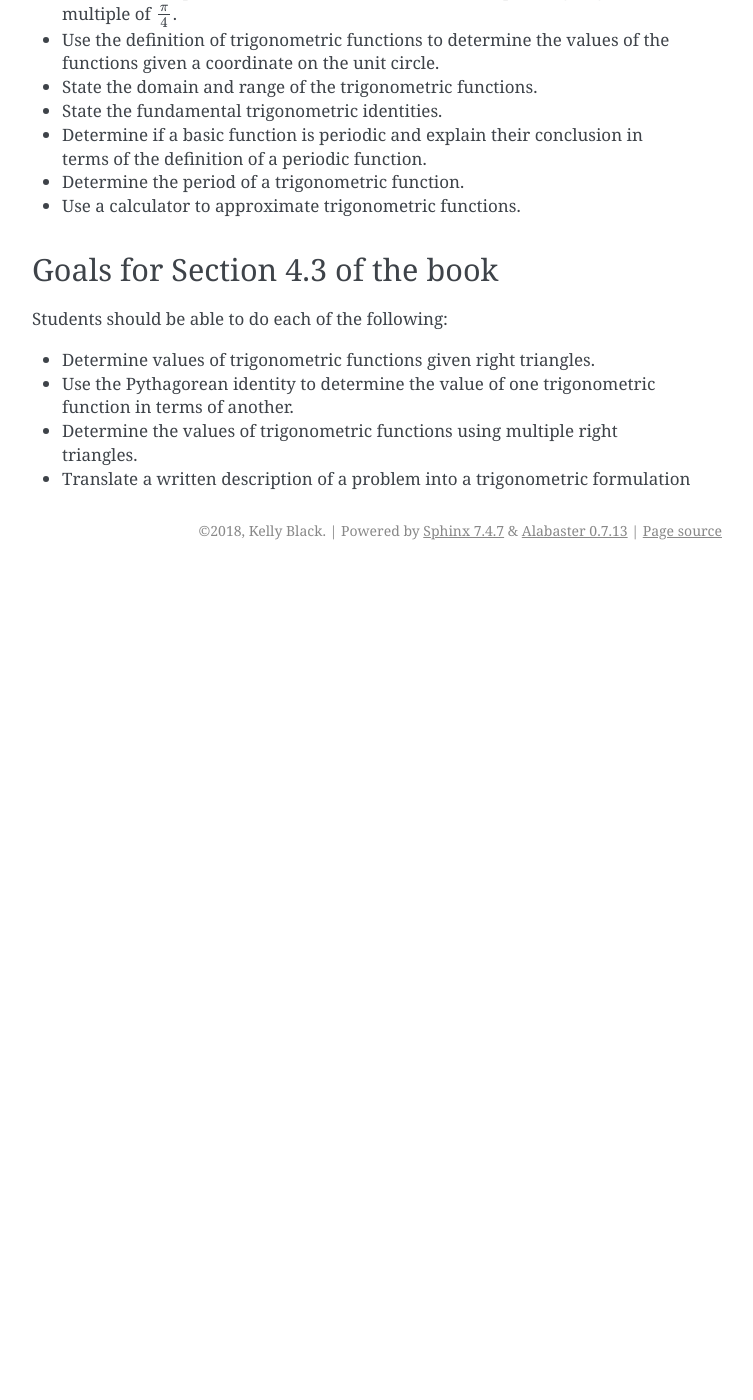
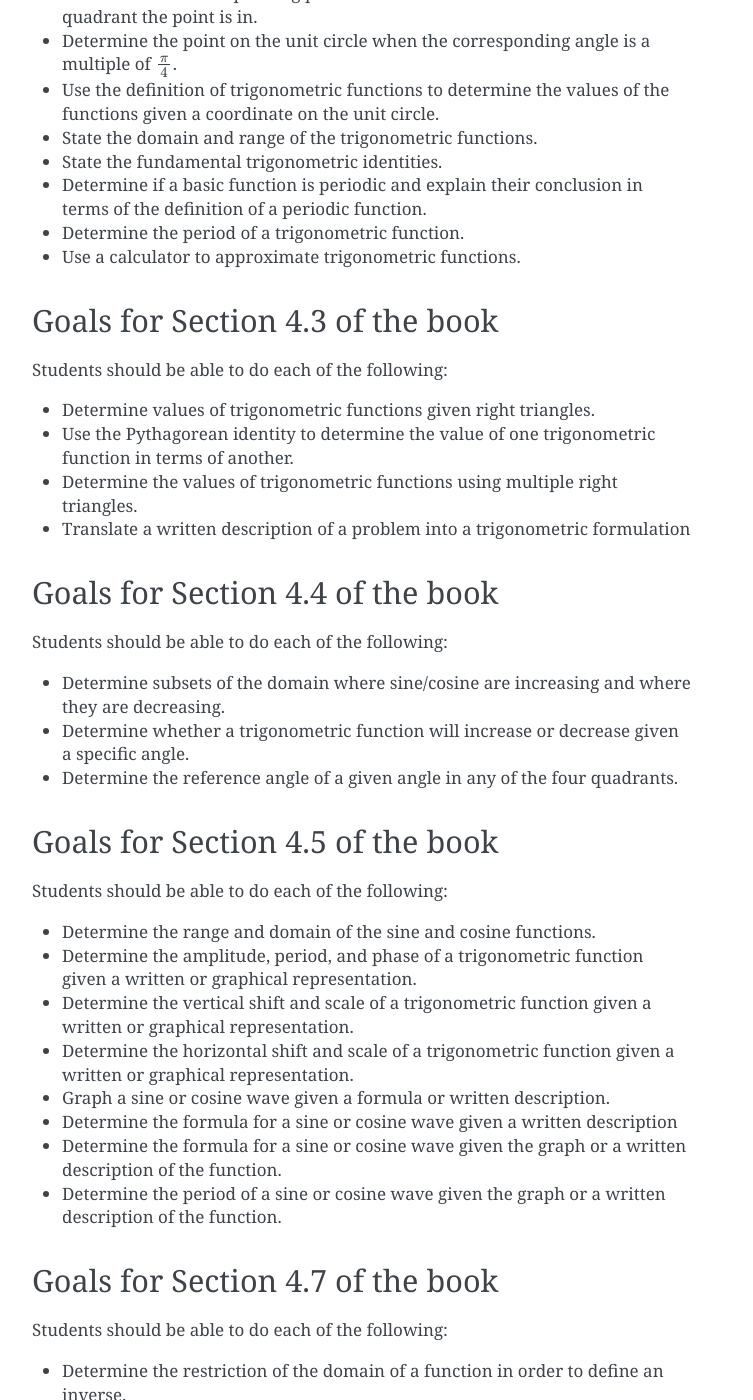
Before and after one commit to KellyBlack/Precalculus, a Sphinx documentation site: the page built from documentation/source/trigonometric.rst, in a window 1280 px wide and 1400 px high, scrolled down 796 px. Shown: the whole window, without its empty margins (388-1141 px from the left). Built offline with Sphinx 7.4.7, drawn with Linux system fonts in a browser that asks for light colours; before the commit the page ends 1366 px from its top, so only the background shows below that; some of the changed text lies outside the part shown.

Commit message:
Made updates to the documentation to include all of the sections included in the book

```diff
--- a/documentation/source/trigonometric.rst
+++ b/documentation/source/trigonometric.rst
@@ -28,6 +28,8 @@ Students should be able to do each of the following:
 
 * Given any two values of a sectors radius, angle, or arc length determine the value of the area of the sector.
 
+* Recognize when a given angle represents more than one complete
+    rotation around a circle.
 
 
 Goals for Section 4.2 of the book
@@ -68,3 +70,87 @@ Students should be able to do each of the following:
 * Determine the values of trigonometric functions using multiple right triangles.
 
 * Translate a written description of a problem into a trigonometric formulation
+
+
+
+Goals for Section 4.4 of the book
+^^^^^^^^^^^^^^^^^^^^^^^^^^^^^^^^^^^^^^^^^^^^^^^^^^
+
+Students should be able to do each of the following:
+
+* Determine subsets of the domain where sine/cosine are increasing and where they are decreasing.
+* Determine whether a trigonometric function will increase or decrease given a specific angle.
+* Determine the reference angle of a given angle in any of the four quadrants.
+
+
+
+Goals for Section 4.5 of the book
+^^^^^^^^^^^^^^^^^^^^^^^^^^^^^^^^^^^^^^^^^^^^^^^^^^
+
+Students should be able to do each of the following:
+
+* Determine the range and domain of the sine and cosine functions.
+* Determine the amplitude, period, and phase of a trigonometric function given a written or graphical representation.
+* Determine the vertical shift and scale of a trigonometric function given a written or graphical representation.
+* Determine the horizontal shift and scale of a trigonometric function given a written or graphical representation.
+* Graph a sine or cosine wave given a formula or written description.
+* Determine the formula for a sine or cosine wave given a written description
+* Determine the formula for a sine or cosine wave given the graph or a written description of the function.
+* Determine the period of a sine or cosine wave given the graph or a written description of the function.
+
+
+
+Goals for Section 4.7 of the book
+^^^^^^^^^^^^^^^^^^^^^^^^^^^^^^^^^^^^^^^^^^^^^^^^^^
+
+Students should be able to do each of the following:
+
+* Determine the restriction of the domain of a function in order
+  to define an inverse.
+* State the canonical domain restrictions for sine, cosine, and
+  tangent functions.
+* Use the definition of the arcsine, arccosine, and the arctangent
+  functions to solve for one value in a trigonometric expression.
+* Sketch the graphs of the arcsine, arccosine, and the
+  arctangent functions.
+* Compose trigonometric and inverse trigonometric functions to
+  transform a trigonometric expression into an equivalent form that
+  allows for direct algebraic manipulation to isolate a value in the
+  domain of a trigonometric function in the original expression.
+* Determine equivalent expressions for the compositions of
+  trigonometric and inverse trigonometric functions so that the
+  results do not include any trigonometric functions.
+
+
+Goals for Section 5.1 of the book
+^^^^^^^^^^^^^^^^^^^^^^^^^^^^^^^^^^^^^^^^^^^^^^^^^^
+
+Students should be able to do each of the following:
+
+* State fundamental identities.
+* State the Pythagorean identitites.
+* Verify that a given expression is true.
+
+  * Using quotient identities
+  * Bringing together expressions using a common denominator.
+  * Factoring expressions.
+  * Using basic properties of trigonometric functions. (E.g.: :math:`\sin(-\theta)=-\sin(\theta)`.)
+
+* Solve for values within expressions that involve logarithms.
+* Transform algebraic expressions by substituting trigonometric
+  functions.
+
+
+Goals for Section 5.2 of the book
+^^^^^^^^^^^^^^^^^^^^^^^^^^^^^^^^^^^^^^^^^^^^^^^^^^
+
+Students should be able to do each of the following:
+
+* Use the sum and difference formulas for the sine function to
+  solve for values within a trigonometric expression.
+* Use the sum and difference formulas for the cosine function  to
+  solve for values within a trigonometric expression.
+* Verify identities that make use of sum and difference
+  formulas.
+* Combine the sum and difference formulas with inverse
+  trigonometric functions.
```
Also changed, not shown: documentation/source/exponentials.rst (+15 -1 lines).
